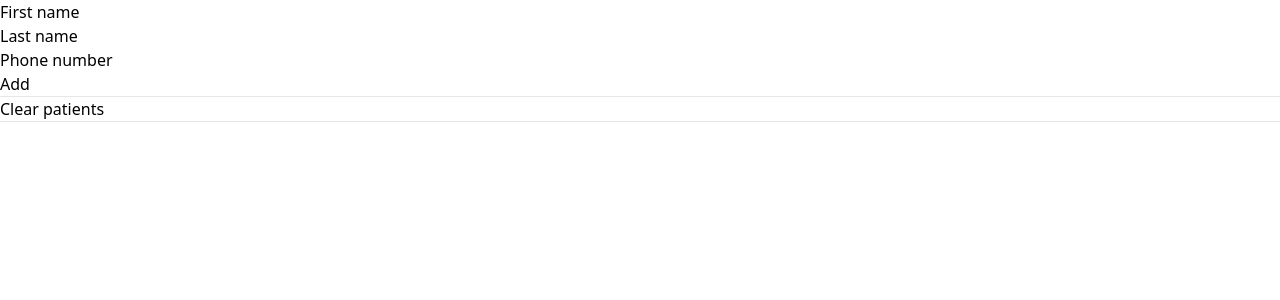
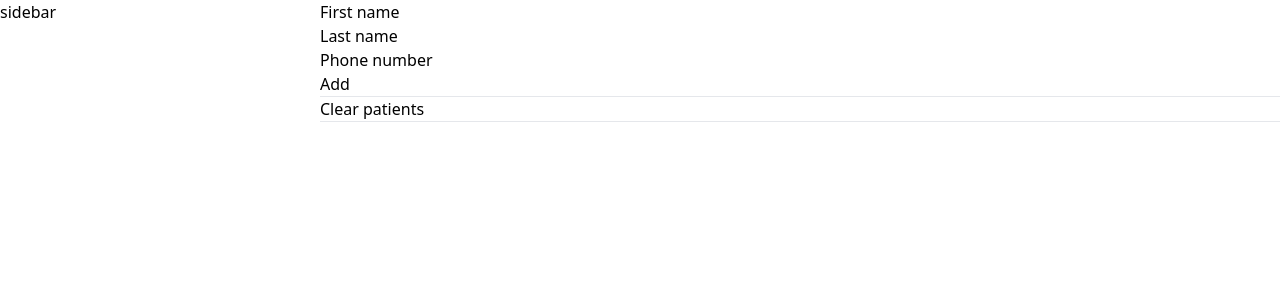
Before and after one commit to Sharkul-pixel/Automated-Prescription-System, a React (Vite) app: page / in a window 1280 px wide. Shown: the top 300 px of the page. Built offline with nearby package versions, Linux system fonts and the light colour scheme.

Commit message:
Add sidebar to Root route

```diff
--- a/src/routes/Root.jsx
+++ b/src/routes/Root.jsx
@@ -14,6 +14,9 @@ export default function Root() {
 
   return (
     <>
+      <div className="flex">
+        <aside className="w-1/4">sidebar</aside>
+        <div className="w-3/4">
           <NewPatientForm setPatients={setPatients} />
           <hr />
           <button
@@ -37,6 +40,8 @@ export default function Root() {
               );
             })}
           </div>
+        </div>
+      </div>
     </>
   );
 }
```
Lines whose indentation alone changed are shown as unchanged.
